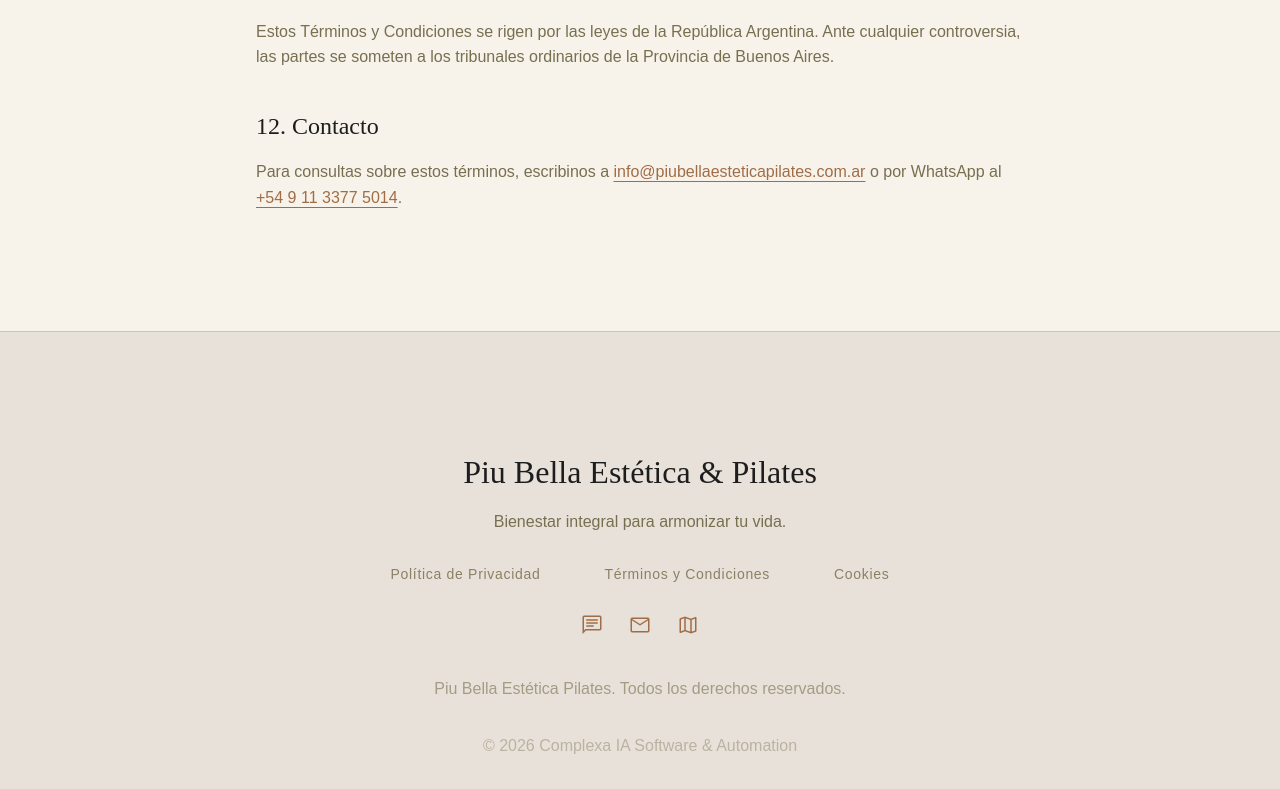
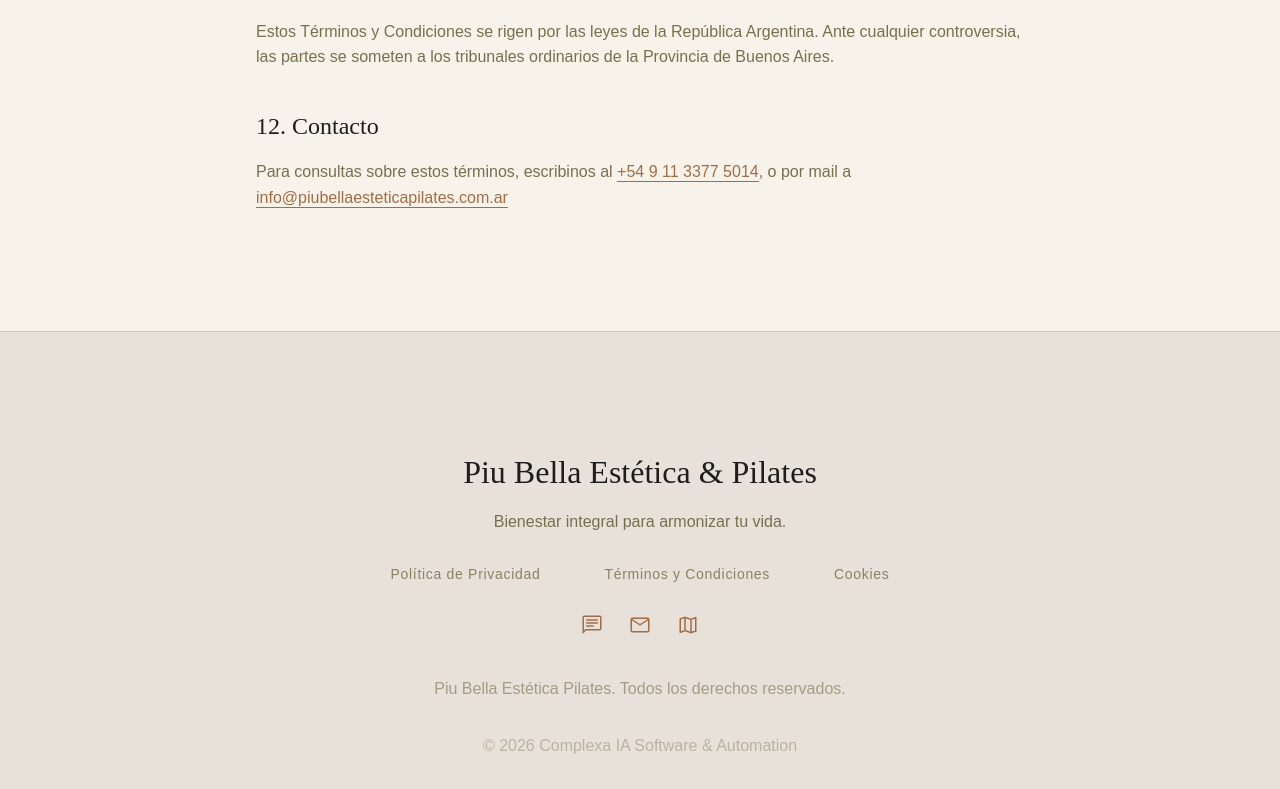
Before and after one commit to PiaAchigar/piubella_web, a Next.js app: page /terminos in a window 1280 px wide. Shown: the part 3259-4048 px from the top of the page. Built offline with nearby package versions, Linux system fonts and the light colour scheme; no server answers.

Commit message:
terminos

```diff
--- a/src/app/terminos/page.tsx
+++ b/src/app/terminos/page.tsx
@@ -188,12 +188,11 @@
       <section>
         <h2>12. Contacto</h2>
         <p>
-          Para consultas sobre estos términos, escribinos a{' '}
+          Para consultas sobre estos términos, escribinos al{' '}
+          <a href="https://wa.me/5491133775014">+54 9 11 3377 5014</a>, o por mail a{' '}
           <a href="mailto:info@piubellaesteticapilates.com.ar">
             info@piubellaesteticapilates.com.ar
-          </a>{' '}
-          o por WhatsApp al{' '}
-          <a href="https://wa.me/5491133775014">+54 9 11 3377 5014</a>.
+          </a>
         </p>
       </section>
     </LegalPageLayout>
```
